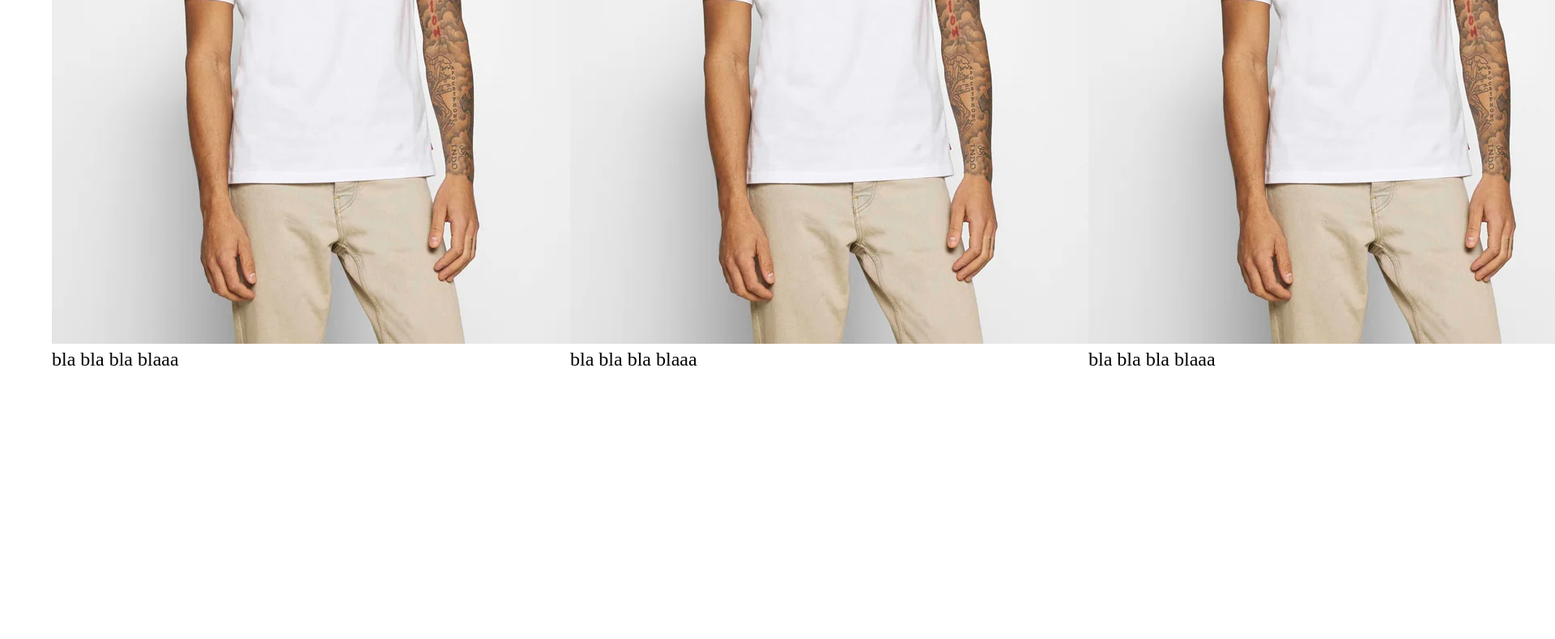
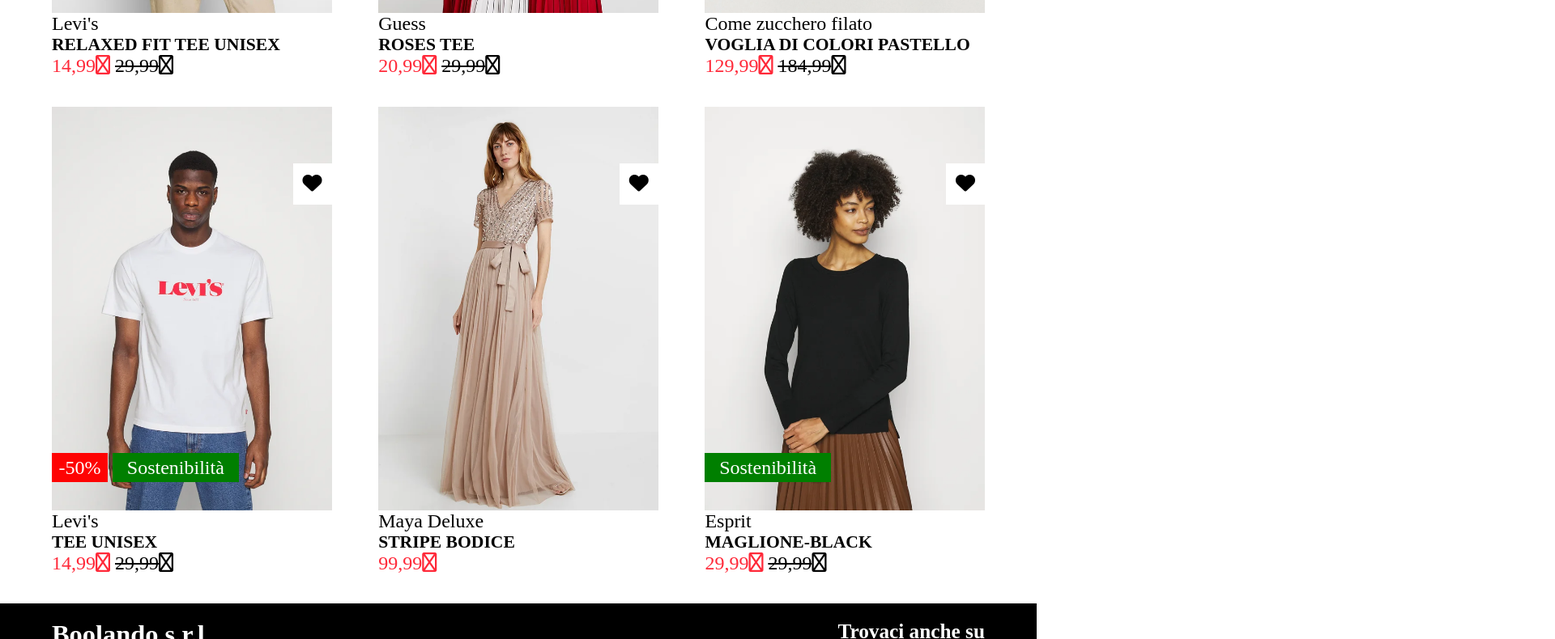
Before and after one commit to WChristianPerera/html-css-boolando, a plain HTML site: page index.html in a window 1280 px wide. Shown: the part 579-1369 px from the top of the page at 81% size, 1920 px wide, since content can reach past the window. Before the commit the page ends 1037 px from the top, so only its background shows below. Drawn offline with Linux system fonts and the light colour scheme.

Commit message:
add main and footer TODO FIX

```diff
--- a/assets/style.css
+++ b/assets/style.css
@@ -14,7 +14,7 @@ html{
     padding-inline: 1rem;
 }
 
-._white a{
+._white,a{
     color: white;
 }
 
@@ -24,6 +24,11 @@ html{
 nav{
     height: 80px;
     background-color: #FF6900;
+    position: fixed;
+    top: 0;
+    left: 0;
+    width: 100%;
+    z-index: 999;
 }
 
 nav .container{
@@ -76,4 +81,80 @@ a{
 
 .Cards{
     display: flex;
+    gap: 5%;
+    flex-wrap: wrap;
+    margin-top: 4em;
+
 }
+
+.card{
+    width: 30%;
+    position: relative;
+
+}
+
+.image-length{
+    width: 100%;
+    display: flex;
+}
+
+h1{
+    font-size: 0.9em;
+}
+
+p{
+    color: #FF2939;
+    display: inline;
+}
+
+span{
+    text-decoration: line-through;
+}
+
+.discount{
+    background-color: #FE0303;
+    width: 20%;
+}
+
+.ecologic{
+    background-color: #007F00;
+    width: 45%;
+
+}
+
+.discount,.ecologic{
+    padding: 0.2em;
+    text-align: center;
+    display: inline-block;
+    position: relative;
+    bottom: 150px;
+}
+
+.prefer{
+    position: absolute;
+    top: 70px;
+    right: 0;
+    background-color: white;
+    padding: 0.5em;
+}
+
+/* Image-changes */
+
+.card .n1:hover {
+visibility: hidden;
+}
+
+
+/* Footer */
+
+footer{
+    height: 100px;
+    background-color: black;
+    font-size: 0.9em;
+}
+
+.footer-links{
+    display: flex;
+    justify-content: space-between;
+    padding-top: 20px;
+}
--- a/index.html
+++ b/index.html
@@ -36,24 +36,84 @@
         <div class="container">
             <div class="Cards">
                 <div class="card n1">
-                    <div class="image"><img src="img/1.webp" alt=""></div>
-                    <div class="description">bla bla bla blaaa</div>
+                    <div class="image-n1"><img class="image-length" src="img/1.webp" alt=""></div>
+                    <div class="description">
+                        <figcaption>Levi's</figcaption>
+                        <h1>RELAXED FIT TEE UNISEX</h1>
+                        <p>14,99<i class="fa-sharp fa-regular fa-euro-sign"></i></p> <span>29,99<i class="fa-sharp fa-regular fa-euro-sign"></i></span>
+                        <div class="position-items"><div class="discount _white">-50%</div> <div class="ecologic _white">Sostenibilità</div> <div class="prefer"><i class="fa-solid fa-heart"></i></div></div>
+                    </div>
                 </div>
                 <div class="card n2">
-                    <div class="image"><img src="img/1.webp" alt=""></div>
-                    <div class="description">bla bla bla blaaa</div>
+                    <div class="image"><img class="image-length" src="img/2.webp" alt=""></div>
+                    <div class="description">
+                        <figcaption>Guess</figcaption>
+                        <h1>ROSES TEE</h1>
+                        <p>20,99<i class="fa-sharp fa-regular fa-euro-sign"></i></p> <span>29,99<i class="fa-sharp fa-regular fa-euro-sign"></i></span>
+                        <div class="position-items"><div class="discount _white">-30%</div> <div class="prefer"><i class="fa-solid fa-heart"></i></div></div>
+                    </div>
                 </div>
                 <div class="card n3">
-                    <div class="image"><img src="img/1.webp" alt=""></div>
-                    <div class="description">bla bla bla blaaa</div>
+                    <div class="image"><img class="image-length" src="img/3.webp" alt=""></div>
+                    <div class="description">
+                        <figcaption>Come zucchero filato</figcaption>
+                        <h1>VOGLIA DI COLORI PASTELLO</h1>
+                        <p>129,99<i class="fa-sharp fa-regular fa-euro-sign"></i></p> <span>184,99<i class="fa-sharp fa-regular fa-euro-sign"></i></span>
+                        <div class="position-items"><div class="discount _white">-30%</div> <div class="prefer"><i class="fa-solid fa-heart"></i></div></div>
+                    </div>
                 </div>
-                <div class="card n1">
-                    <div class="image"><img src="img/1.webp" alt=""></div>
-                    <div class="description">bla bla bla blaaa</div>
+                <div class="card n4">
+                    <div class="image"><img class="image-length" src="img/4.webp" alt=""></div>
+                    <div class="description">
+                        <figcaption>Levi's</figcaption>
+                        <h1>TEE UNISEX</h1>
+                        <p>14,99<i class="fa-sharp fa-regular fa-euro-sign"></i></p> <span>29,99<i class="fa-sharp fa-regular fa-euro-sign"></i></span>
+                        <div class="position-items"><div class="discount _white">-50%</div> <div class="ecologic _white">Sostenibilità</div> <div class="prefer"><i class="fa-solid fa-heart"></i></div></div>
+                    </div>
                 </div>
+                <div class="card n5">
+                    <div class="image"><img class="image-length" src="img/5.webp" alt=""></div>
+                    <div class="description">
+                        <figcaption>Maya Deluxe</figcaption>
+                        <h1>STRIPE BODICE</h1>
+                        <p>99,99<i class="fa-sharp fa-regular fa-euro-sign"></i></p>
+                        <div class="position-items"><div class="prefer"><i class="fa-solid fa-heart"></i></div></div>
+                    </div>
+                </div>
+                <div class="card n6">
+                    <div class="image"><img class="image-length" src="img/6.webp" alt=""></div>
+                    <div class="description">
+                        <figcaption>Esprit</figcaption>
+                        <h1>MAGLIONE-BLACK</h1>
+                        <p>29,99<i class="fa-sharp fa-regular fa-euro-sign"></i></p> <span>29,99<i class="fa-sharp fa-regular fa-euro-sign"></i></span>
+                        <div class="position-items"><div class="ecologic _white">Sostenibilità</div> <div class="prefer"><i class="fa-solid fa-heart"></i></div></div>
+                    </div>
+                </div>
+
 
             </div>
         </div>
     </main>
+
+    <footer>
+        <div class="container">
+            <div class="footer-links _white">
+                <div class="society">
+                    <h2>Boolando s.r.l</h2>
+                    <a href="">Informazioni Legali</a>
+                    <a href="">Inormativa sulla privacy</a>
+                    <a href="">Diritto di recesso</a>
+                </div>
+                <div class="social">
+                    <h3>Trovaci anche su</h3>
+                    <i class="fa-brands fa-square-twitter"></i>
+                    <i class="fa-brands fa-square-facebook"></i>
+                    <i class="fa-brands fa-square-instagram"></i>
+                    <i class="fa-brands fa-square-pinterest"></i>
+                    <i class="fa-brands fa-square-youtube"></i>
+                </div>
+            </div>
+        </div>
+    </footer>
 </body>
 </html>
```
Also changed, not shown: boolando_hover.png (added), img/1b.webp (added), img/2.webp (added), img/2b.webp (added), img/3.webp (added), img/3b.webp (added), img/4.webp (added), img/4b.webp (added), img/5.webp (added), img/5b.webp (added), img/6.webp (added), img/6b.webp (added), 1 other file.
